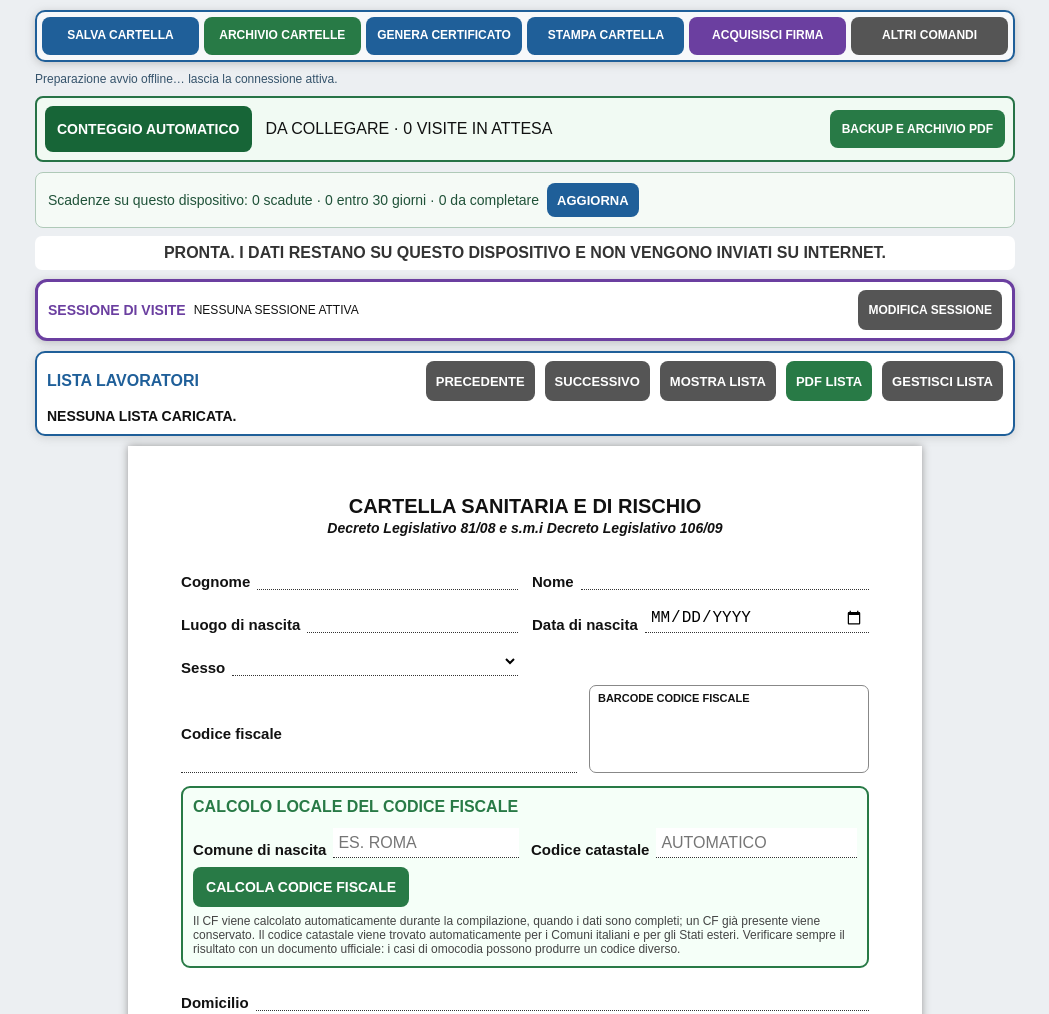
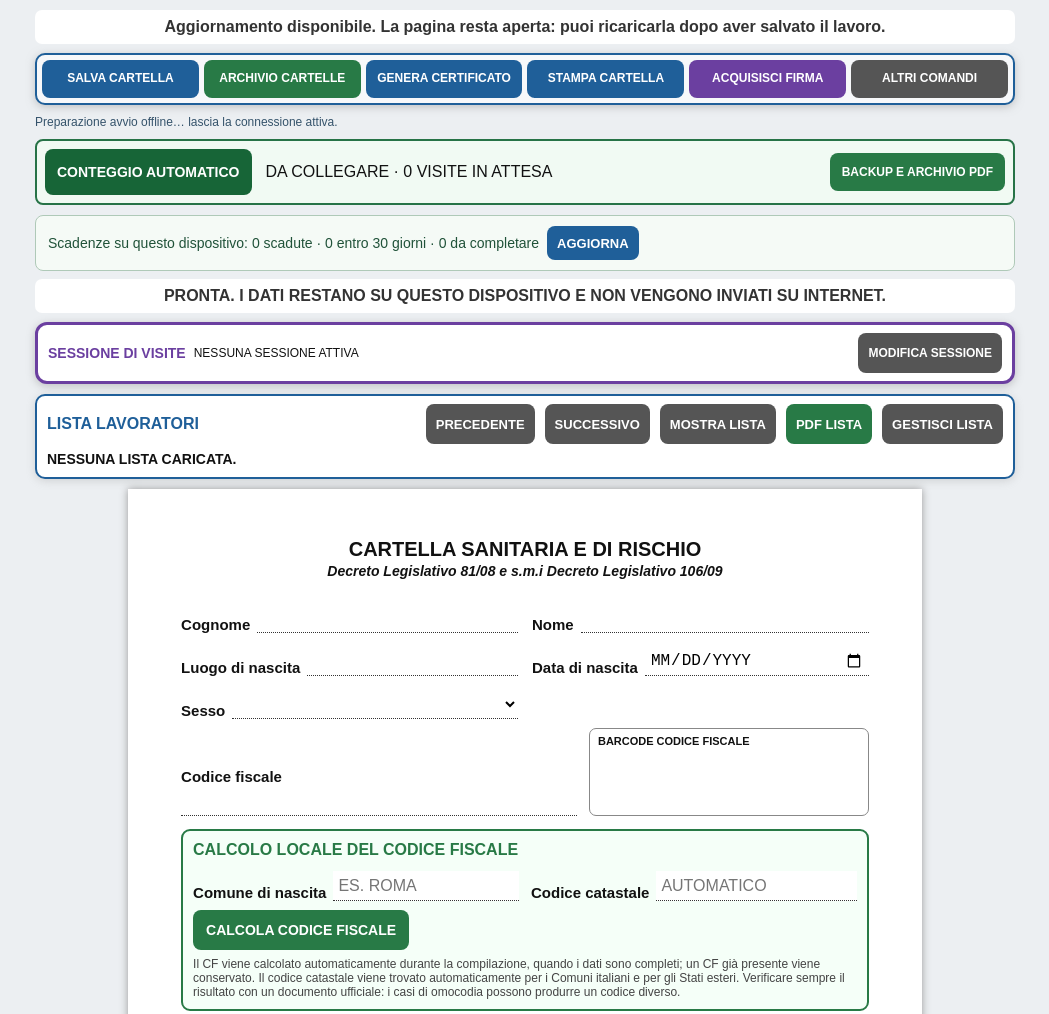
Before and after one commit to claudbeltrami-sketch/cartella-sanitaria, a website: page index.html in a window 1280 px wide. Shown: the top 1014 px of the page, without its empty margins (115-1164 px from the left). Drawn offline with nearby package versions, Linux system fonts and the light colour scheme; a script that the page names is missing.

Commit message:
Prevent automatic update reload loops; keep page stable and show update notice

```diff
--- a/index.html
+++ b/index.html
@@ -10,7 +10,7 @@
 <meta http-equiv="Expires" content="0">
 <meta name="lumen-list-build" content="20261012-lista-sessione-v19">
 <meta name="lumen-external-pdf-build" content="20261014-mac-2">
-<meta name="lumen-build" content="20261031-semaforo-visibile-4">
+<meta name="lumen-build" content="20261031-aggiornamento-stabile-5">
 <script src="prova-storage.js?v=20261014-mac-1-20260929-1"></script>
 <script src="ruoli-azienda.js?v=20261007-1"></script>
 <script>
@@ -36,7 +36,7 @@
  }catch(e){history.replaceState(null,'',location.pathname);alert('TRASFERIMENTO DELLA LISTA NON RIUSCITO. RIAPRIRE LA PAGINA DI IMPORTAZIONE.')}
 })();
 </script>
-<script>(function(){var build=document.querySelector('meta[name="lumen-build"]')?.getAttribute('content')||'';window.addEventListener('pageshow',function(){fetch(location.pathname+'?_lumen='+Date.now(),{cache:'no-store'}).then(function(r){return r.text()}).then(function(html){var m=html.match(/<meta name="lumen-build" content="([^"]+)"/);if(m&&m[1]!==build){if(document.getElementById('lumenBackupOverlay')?.dataset.active==='true'||document.getElementById('workerSignModal')?.classList.contains('show')||window.lumenFirmaOffline?.hasVolatile())return;location.reload();return}if(location.search&&!lumenStorage.isTest)history.replaceState(null,'',location.pathname+location.hash)}).catch(function(){})})})();</script>
+<script>(function(){var build=document.querySelector('meta[name="lumen-build"]')?.getAttribute('content')||'';window.addEventListener('pageshow',function(){fetch(location.pathname+'?_lumen='+Date.now(),{cache:'no-store'}).then(function(r){return r.text()}).then(function(html){var m=html.match(/<meta name="lumen-build" content="([^"]+)"/);if(m&&m[1]!==build){if(document.getElementById('lumenBackupOverlay')?.dataset.active==='true'||document.getElementById('workerSignModal')?.classList.contains('show')||window.lumenFirmaOffline?.hasVolatile())return;var notice=document.getElementById('lumenUpdateNotice');if(!notice){notice=document.createElement('div');notice.id='lumenUpdateNotice';notice.setAttribute('role','status');notice.className='status no-print';notice.textContent='Aggiornamento disponibile. La pagina resta aperta: puoi ricaricarla dopo aver salvato il lavoro.';document.body.prepend(notice)}return}if(location.search&&!lumenStorage.isTest)history.replaceState(null,'',location.pathname+location.hash)}).catch(function(){})})})();</script>
 <title>Cartella Sanitaria Beltrami - V18 Backup progressivo</title>
 <style>
 #v9SediSalvateBox[hidden]{display:none}
```
